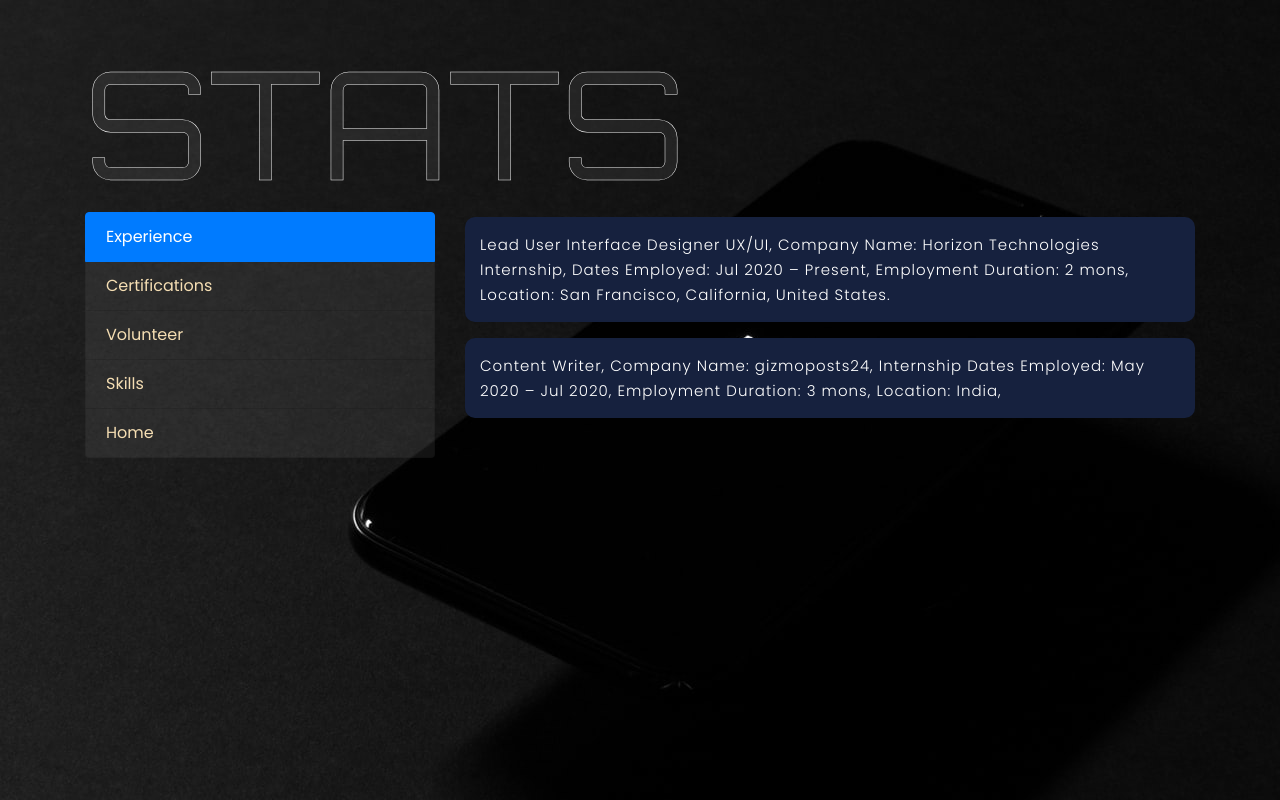
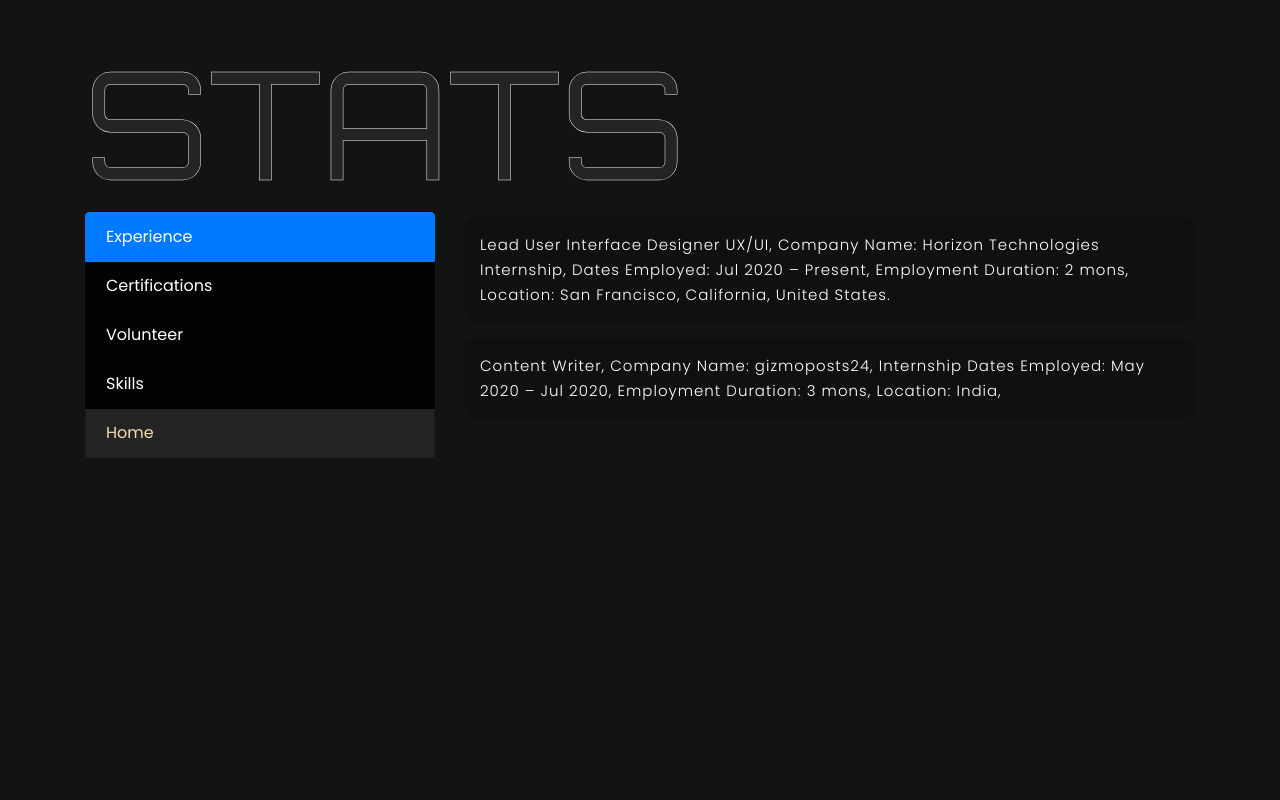
Before and after one commit to SuvamPrasd/portfolio, a plain HTML site: page routes/stats.html in a window 1280 px wide. Drawn offline with nearby package versions, Linux system fonts and the light colour scheme.

Commit message:
enhv1.17

```diff
--- a/css/style.css
+++ b/css/style.css
@@ -1,4 +1,4 @@
-@import url("https://fonts.googleapis.com/css2?family=Poppins:wght@300;400;200&display=swap");
+@import url('https://fonts.googleapis.com/css2?family=Poppins:wght@100;200;300;400;700&display=swap');
 @import url("https://fonts.googleapis.com/css2?family=Orbitron&display=swap");
 
 :root {
@@ -23,50 +23,28 @@ body {
   background-color: var(--bg-2);
 }
 
-#bgc,
-#bgc1,
-#bgc2,
-#bgc3,
-#bgc4,
-#bgc5,
-#bgc6 {
-  height: 100%;
-  width: 100%;
-  background-attachment: fixed;
-  -webkit-background-size: cover;
-  -moz-background-size: cover;
-  -o-background-size: cover;
-  background-size: cover;
+#bgc {
+  background-color: #342b38;
 }
 
-#bgc {
-  background: url("/images/bird.jpg") center center no-repeat;
-}
-
-#bgc1 {
-  background: url("/images/desk.jpg") center center no-repeat;
-}
-
-#bgc2 {
-  background: url("/images/lemon.jpg") center center no-repeat;
+#bgc1{
+  background-color: #1f1f1f;
 }
 
 #bgc3 {
-  background: url("/images/black.jpg") center center no-repeat;
+  background-color: rgb(14, 14, 14);
 }
 
 #bgc4 {
-  background: url("/images/camera.jpg") center center no-repeat;
-  background-attachment: fixed;
+  background-color: #131313;
 }
 
 #bgc5 {
-  background: url("/images/cup.jpg") center center no-repeat;
+  background-color: #07031a;
 }
 
 #bgc6 {
-  background: url("/images/abst.jpg") center center no-repeat;
-  background-attachment: fixed;
+  background-color: #100303;
 }
 
 #contact-body {
@@ -80,6 +58,10 @@ body {
   justify-content: center;
   align-items: center;
   margin-top: 2em;
+}
+
+.card{
+  border-radius: 0px !important;
 }
 
 .main1 {
@@ -110,7 +92,7 @@ body {
 #welcome-text1 {
   color: var(--color-3);
   -webkit-text-stroke-width: 0.5px;
-  -webkit-text-stroke-color: white;
+  -webkit-text-stroke-color: rgb(255, 255, 255);
 }
 
 #welcome-text1 {
@@ -418,11 +400,20 @@ p {
 
 .stats-para {
   color: var(--color-2);
-  background-color: var(--bg-2);
+  background-color: rgba(0, 0, 0, 0.123);
   padding: 1em;
   border-radius: 10px;
   letter-spacing: 1px;
   line-height: 25px;
+}
+
+.list-stat{
+  font-weight: 300;
+}
+
+.list-option-bg{
+  background-color: rgb(3, 3, 3) ;
+  color: white;
 }
 
 .card-container {
--- a/routes/stats.html
+++ b/routes/stats.html
@@ -22,14 +22,14 @@
             <div class="row">
                 <div class="col-4">
                   <div class="list-group" id="list-tab" role="tablist">
-                    <a class="list-group-item list-group-item-action active tab-text" id="list-home-list" data-toggle="list" href="#list-home" role="tab" aria-controls="home">Experience</a>
-                    <a class="list-group-item list-group-item-action tab-text" id="list-profile-list" data-toggle="list" href="#list-profile" role="tab" aria-controls="profile">Certifications</a>
-                    <a class="list-group-item list-group-item-action tab-text" id="list-messages-list" data-toggle="list" href="#list-messages" role="tab" aria-controls="messages">Volunteer</a>
-                    <a class="list-group-item list-group-item-action tab-text" id="list-settings-list" data-toggle="list" href="#list-settings" role="tab" aria-controls="settings">Skills</a>
+                    <a class="list-group-item list-option-bg list-group-item-action active tab-text" id="list-home-list" data-toggle="list" href="#list-home" role="tab" aria-controls="home">Experience</a>
+                    <a class="list-group-item list-option-bg list-group-item-action tab-text" id="list-profile-list" data-toggle="list" href="#list-profile" role="tab" aria-controls="profile">Certifications</a>
+                    <a class="list-group-item list-option-bg list-group-item-action tab-text" id="list-messages-list" data-toggle="list" href="#list-messages" role="tab" aria-controls="messages">Volunteer</a>
+                    <a class="list-group-item list-option-bg list-group-item-action tab-text" id="list-settings-list" data-toggle="list" href="#list-settings" role="tab" aria-controls="settings">Skills</a>
                     <a class="list-group-item list-group-item-action tab-text" href="../index.html" >Home</a>
                   </div>
                 </div>
-                <div class="col-8">
+                <div class="col-8 list-stat">
                   <div class="tab-content " id="nav-tabContent">
                     <div class="tab-pane fade show active slide-in-blurred-top" id="list-home" role="tabpanel" aria-labelledby="list-home-list">
                         <p class="stats-para">
```
Also changed, not shown: routes/about.html (+1 -1 lines), routes/contact.html (+1 -1 lines).
